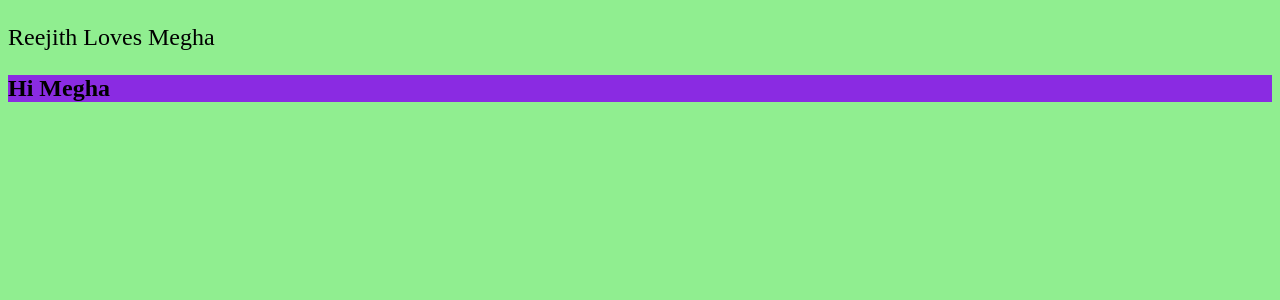
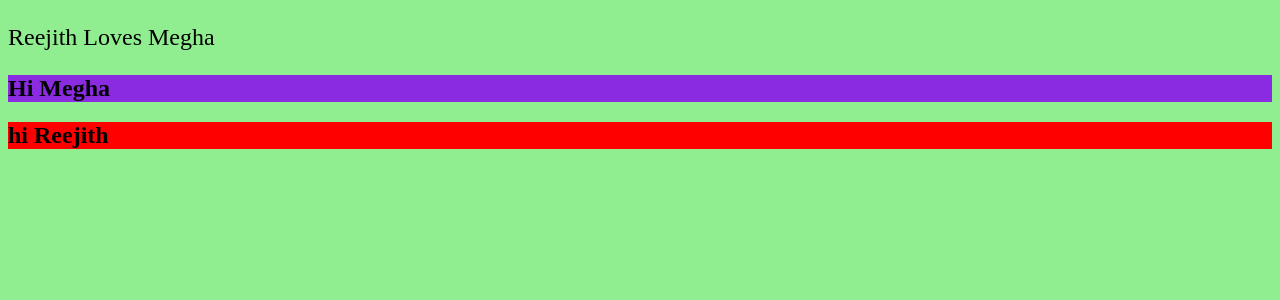
Before and after one commit to reejith-remanan/Test, a PHP site: page / in a window 1280 px wide. Shown: the top 300 px of the page. Run offline with PHP 8.4, Linux system fonts and the light colour scheme.

Commit message:
Test commit 2

```diff
--- a/index.html
+++ b/index.html
@@ -8,6 +8,7 @@
     <div>
         <p>Reejith Loves Megha</p>
         <h1>Hi Megha</h1>
+        <h2>hi Reejith</h2>
     </div>
 </body>
 </html>
--- a/style.css
+++ b/style.css
@@ -6,3 +6,8 @@
 h1{
     background-color: blueviolet;
 }
+
+
+h2{
+    background-color: red;
+}
```
